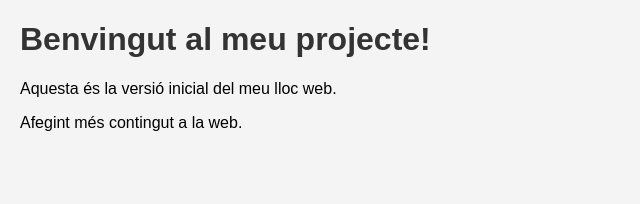
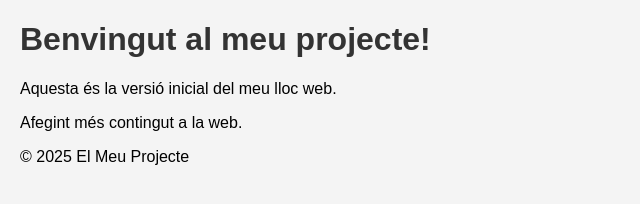
Before and after one commit to Aitor-Salido/el-meu-primer-projecte-web-Aitor-Salido, a plain HTML site: page index.html in a window 1280 px wide. Shown: the whole page, without its empty margins (0-640 px from the left). Drawn offline with Linux system fonts and the light colour scheme.

Commit message:
Update a la Versio 2.0

```diff
--- a/index.html
+++ b/index.html
@@ -10,5 +10,8 @@
             <h1>Benvingut al meu projecte!</h1>
             <p>Aquesta és la versió inicial del meu lloc web.</p>
             <p>Afegint més contingut a la web.</p>
+            <footer>
+                <p>&copy; 2025 El Meu Projecte</p>
+            </footer>
         </body>
     </html>
--- /dev/null
+++ b/script.js
@@ -0,0 +1 @@
+console.log("El meu script JavaScript està funcionant!");
```
